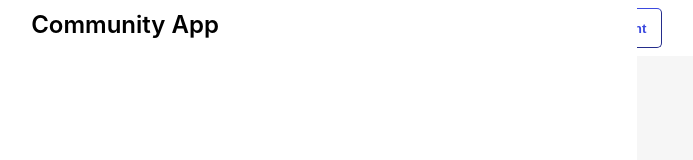
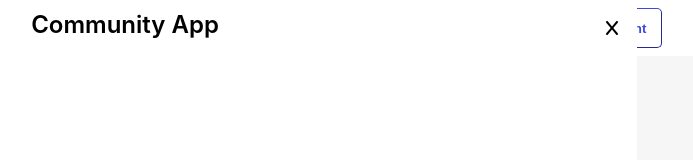
Before and after one commit to admd4326/community-app-react-web-frontend, a React (Vite) app: page / in a window 1280 px wide. Both pictures are taken after a click on the icon 20 px from the left and 28 px from the top of the page. Shown: the top 160 px of the page, without its empty margins (387-1080 px from the left). Built offline with nearby package versions, Linux system fonts and the light colour scheme.

Commit message:
add the side nav cancel button feature

```diff
--- a/src/App.css
+++ b/src/App.css
@@ -49,3 +49,8 @@ body {
   left: 0;
   bottom: 0;
 }
+.cancel-button {
+  position: absolute;
+  top: 20px;
+  right: 15px;
+}
--- /dev/null
+++ b/src/components/CancelButton.jsx
@@ -0,0 +1,9 @@
+import React from "react";
+import { FontAwesomeIcon } from "@fortawesome/react-fontawesome";
+import { faX } from "@fortawesome/free-solid-svg-icons";
+
+export const CancelButton = ({ setOpen }) => {
+  return (
+    <FontAwesomeIcon icon={faX} className="cancel-button" onClick={setOpen} />
+  );
+};
--- a/src/components/Navbar.jsx
+++ b/src/components/Navbar.jsx
@@ -20,7 +20,7 @@ export const Navbar = () => {
       />
       <Title />
       <Button text="Create Account" type="outline" />
-      {open && <SideNav />}
+      {open && <SideNav setOpen={handleClick} />}
     </nav>
   );
 };
--- a/src/components/SideNav.jsx
+++ b/src/components/SideNav.jsx
@@ -1,10 +1,12 @@
 import React from "react";
 import { Title } from "./Title";
+import { CancelButton } from "./CancelButton";
 
-export const SideNav = () => {
+export const SideNav = ({ setOpen }) => {
   return (
     <nav className="side-nav">
       <Title />
+      <CancelButton setOpen={setOpen} />
     </nav>
   );
 };
```
